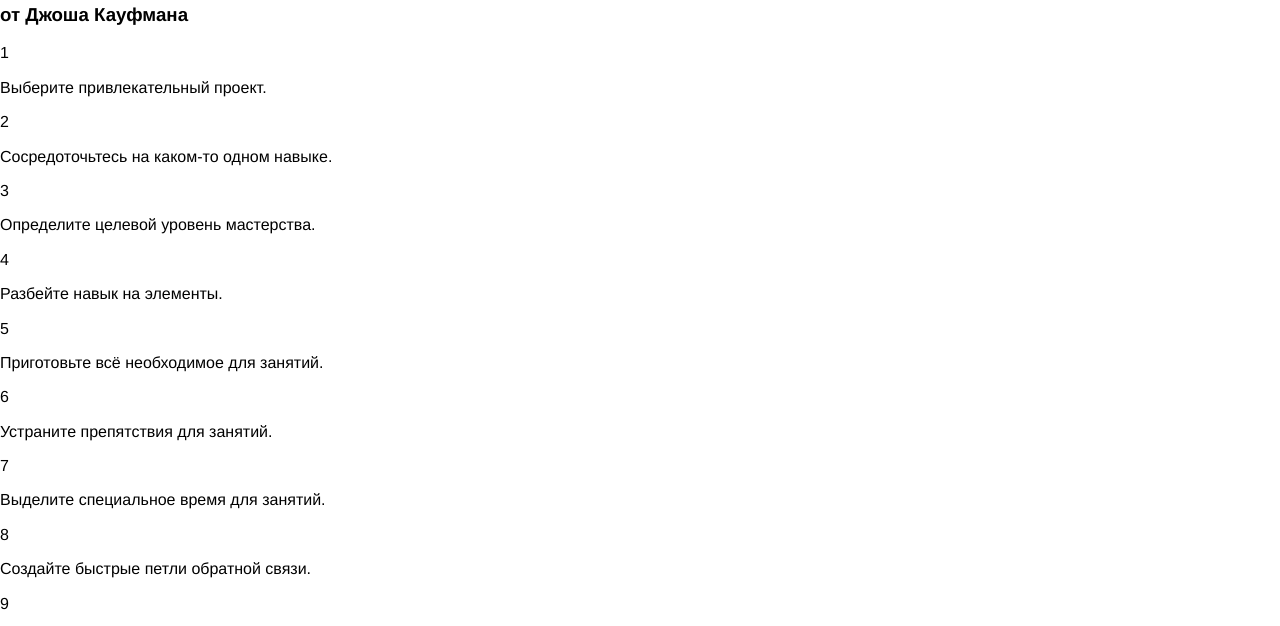
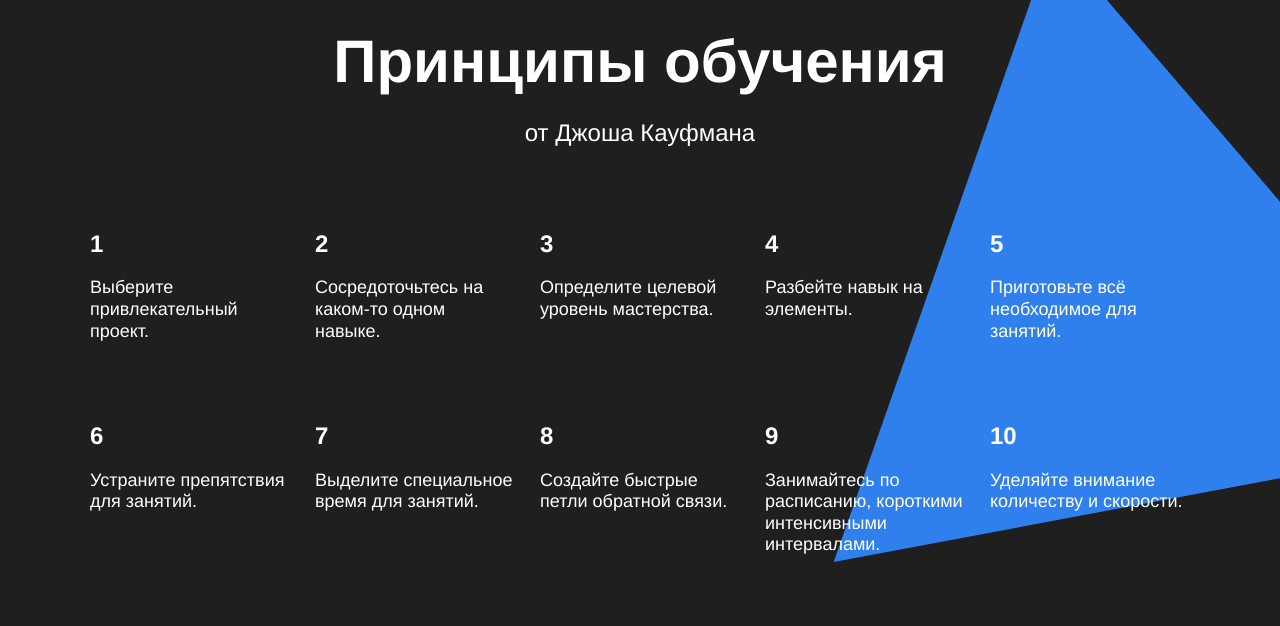
Before and after one commit to Son-of-Henry-Ford/sprint-1__startkit, a plain HTML site: page index.html in a window 1280 px wide. Shown: the part 3110-3736 px from the top of the page. Drawn offline with Linux system fonts and the light colour scheme.

Commit message:
Выполнено до раздела "Принцип обучения"

```diff
--- a/index.html
+++ b/index.html
@@ -153,119 +153,136 @@
       <a href="" class="feynman__link">
         Подробнее &rArr;
       </a>
-      <img src="./images/feynman.png" class="feynman__img"  alt="Портрет Фейнмана">
+      <img src="./images/feynman.png" class="feynman__img" alt="Портрет Фейнмана">
     </section>
 
     <section class="kaufman">
-      <h2 class="kaufman__title">
+      <h2 class="section__title section__title_theme_dark">
         Принципы обучения
       </h2>
-      <h3 class="kaufman__subtitle">
+      <h3 class="section__subtitle section__subtitle_theme_dark">
         от Джоша Кауфмана
       </h3>
 
-      <div class="kaufman__block">
-          <span class="kaufman__block-step">
+      <div class="table table_theme_dark">
+        <div class="table__cell table__cell_theme_dark">
+          <span class="table__heading table__heading_theme_dark">
             1
           </span>
-        <p class="kaufman__block-text">
+          <p class="table__text table__text_theme_dark">
             Выберите привлекательный проект.
           </p>
         </div>
 
-      <div class="kaufman__block">
-          <span class="kaufman__block-step">
+        <div class="table__cell table__cell_theme_dark">
+          <span class="table__heading table__heading_theme_dark">
             2
           </span>
-        <p class="kaufman__block-text">
+          <p class="table__text table__text_theme_dark">
             Сосредоточьтесь на каком-то одном навыке.
           </p>
         </div>
 
-      <div class="kaufman__block">
-          <span class="kaufman__block-step">
+        <div class="table__cell table__cell_theme_dark">
+          <span class="table__heading table__heading_theme_dark">
             3
           </span>
-        <p class="kaufman__block-text">
+          <p class="table__text table__text_theme_dark">
             Определите целевой уровень мастерства.
           </p>
         </div>
 
-      <div class="kaufman__block">
-          <span class="kaufman__block-step">
+        <div class="table__cell table__cell_theme_dark">
+          <span class="table__heading table__heading_theme_dark">
             4
           </span>
-        <p class="kaufman__block-text">
+          <p class="table__text table__text_theme_dark">
             Разбейте навык на элементы.
           </p>
         </div>
 
-      <div class="kaufman__block">
-          <span class="kaufman__block-step">
+        <div class="table__cell table__cell_theme_dark">
+          <span class="table__heading table__heading_theme_dark">
             5
           </span>
-        <p class="kaufman__block-text">
+          <p class="table__text table__text_theme_dark">
             Приготовьте всё необходимое для занятий.
           </p>
         </div>
 
-      <div class="kaufman__block">
-          <span class="kaufman__block-step">
+        <div class="table__cell table__cell_theme_dark">
+          <span class="table__heading table__heading_theme_dark">
             6
           </span>
-        <p class="kaufman__block-text">
+          <p class="table__text table__text_theme_dark">
             Устраните препятствия для занятий.
           </p>
         </div>
 
-      <div class="kaufman__block">
-          <span class="kaufman__block-step">
+        <div class="table__cell table__cell_theme_dark">
+          <span class="table__heading table__heading_theme_dark">
             7
           </span>
-        <p class="kaufman__block-text">
+          <p class="table__text table__text_theme_dark">
             Выделите специальное время для занятий.
           </p>
         </div>
 
-      <div class="kaufman__block">
-          <span class="kaufman__block-step">
+        <div class="table__cell table__cell_theme_dark">
+          <span class="table__heading table__heading_theme_dark">
             8
           </span>
-        <p class="kaufman__block-text">
+          <p class="table__text table__text_theme_dark">
             Создайте быстрые петли обратной связи.
           </p>
         </div>
 
-      <div class="kaufman__block">
-          <span class="kaufman__block-step">
+        <div class="table__cell table__cell_theme_dark">
+          <span class="table__heading table__heading_theme_dark">
             9
           </span>
-        <p class="kaufman__block-text">
+          <p class="table__text table__text_theme_dark">
             Занимайтесь по расписанию, короткими интенсивными интервалами.
           </p>
         </div>
 
-      <div class="kaufman__block">
-          <span class="kaufman__block-step">
+        <div class="table__cell table__cell_theme_dark">
+          <span class="table__heading table__heading_theme_dark">
             10
           </span>
-        <p class="kaufman__block-text">
+          <p class="table__text table__text_theme_dark">
             Уделяйте внимание количеству и скорости.
           </p>
         </div>
+      </div>
 
+      <img src="images/kaufman-triangle.svg" alt="Изображение синего треугольника" class="kaufman__triangle">
     </section>
   </main>
   <footer class="footer">
-    <div class="logo logo_place_footer">
-      Яндекс Практикум
+    <div class="footer__columns">
+      <div class="footer__columns_content_copyright">
+
+      </div>
+      <div class="footer__columns_content_info">
+
+      </div>
+      <div class="footer__columns_content_social">
+
+      </div>
+    </div>
+
+    <img src="images/logo_place_footer.svg" class="logo logo_place_footer" alt="Логотип Яндекс Практикум">
+
+    <div class="footer__author">
+      &copy; Константин Рогожин
     </div>
 
     <nav>
       <h3 class="footer__title">
         О Практикуме
       </h3>
-      <ul class="footer__list">
+      <ul class="footer__links">
         <li><a href="#" class="footer__link">Главная</a></li>
         <li><a href="#" class="footer__link">Концепция</a></li>
         <li><a href="#" class="footer__link">Наставники</a></li>
@@ -274,7 +291,7 @@
 
     <nav class="footer__socials">
       <h3 class="footer__title">Соцсети</h3>
-      <ul class="footer__list">
+      <ul class="footer__column-link">
         <li><a href="#" class="footer__link">YouTube</a></li>
         <li><a href="#" class="footer__link">ВКонтакте</a></li>
         <li><a href="#" class="footer__link">TikTok</a></li>
--- a/styles/style.css
+++ b/styles/style.css
@@ -205,6 +205,43 @@
   left: 0;
 }
 
+.kaufman{
+  display: flex;
+  flex-direction: column;
+  align-items: center;
+  text-align: center;
+  position: relative;
+  overflow: hidden;
+  background-color: #1f1f1f;
+  z-index: -2000;
+
+}
+
+.section__title_theme_dark{
+  width: 60%;
+  margin-top: 90px;
+  color: white;
+  line-height: 1.15;
+  font-size: 60px;
+  font-weight: 600;
+  margin-bottom: 0;
+}
+
+.section__subtitle_theme_dark{
+  width: 60%;
+  margin-top: 20px;
+  color: white;
+  line-height: 34px;
+  font-size: 24px;
+  font-weight: normal;
+  margin-bottom: 0;
+}
+
+.table_theme_dark{
+  margin-top: 0;
+  margin-bottom: 90px;
+}
+
 /* и элемента с модификатором вида ключ-значение */
 .table__cell_theme_dark {
   width: 200px;
@@ -215,3 +252,25 @@
   font-size: 24px;
   font-weight: 600;
 }
+
+.table__heading_theme_dark{
+  line-height: 1.15;
+  font-size: 24px;
+  font-weight: 600;
+}
+
+.table__text_theme_dark{
+  line-height: 1.2;
+  font-size: 18px;
+  font-weight: normal;
+  margin-top: 20px;
+}
+
+.kaufman__triangle{
+  position: absolute;
+  right: -210px;
+  top: 0;
+  z-index: -1000;
+  height: 877px;
+  width: 877px;
+}
```
Lines whose indentation alone changed are shown as unchanged.
